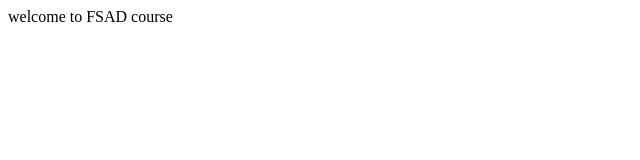
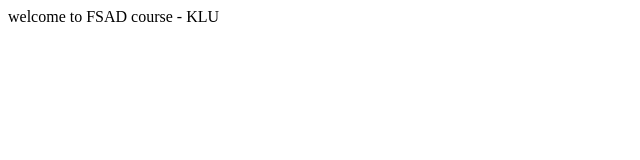
Before and after one commit to Mobi30144/fsadgitproject, a plain HTML site: page index.html in a window 1280 px wide. Shown: the full height of the page, 0-640 px from the left. Drawn offline with Linux system fonts and the light colour scheme.

Commit message:
Update welcome message in index.html

```diff
--- a/index.html
+++ b/index.html
@@ -6,6 +6,6 @@
     <title>Document</title>
 </head>
 <body>
-    welcome to FSAD course
+    welcome to FSAD course - KLU
 </body>
 </html>
```
